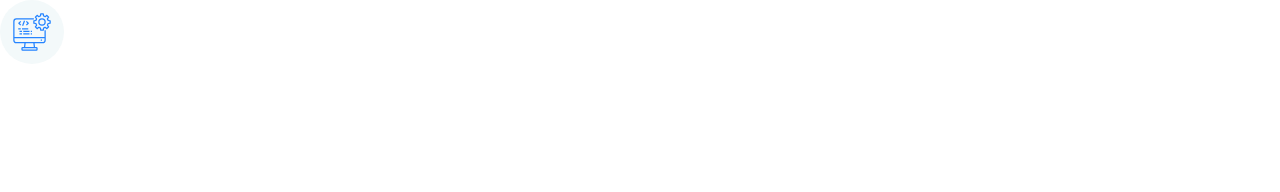
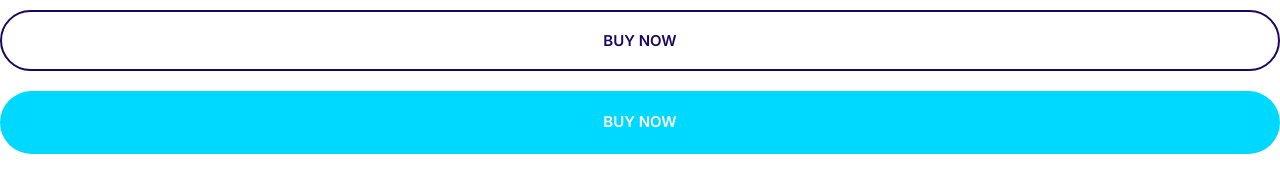
Before and after one commit to andyalpa/moshify-test, a plain HTML site: page index.html in a window 1280 px wide. Drawn offline with Linux system fonts and the light colour scheme.

Commit message:
Creating the buttons components.

```diff
--- a/css/styles.css
+++ b/css/styles.css
@@ -4,6 +4,10 @@
     --color-accent: #ff3400;
     --color-heading: #1b0760;
     --color-body: #918ca4;
+}
+
+*, *::after, *::before {
+    box-sizing: border-box;
 }
 
 
@@ -169,3 +173,67 @@ margin-right: 2rem;
     justify-content: center;
     align-items: center;
 }
+
+/* Buttons */
+.btn {
+border-radius: 40px;
+border: 0;
+cursor: pointer;
+font-size: 1.8rem;
+font-weight: 600;
+margin: 1rem 0;
+padding: 2rem 3rem;
+text-align: center;
+text-transform: uppercase;
+white-space: nowrap;
+}
+
+.btn--primary {
+background: var(--color-primary);
+color: white;
+}
+
+.btn--primary:hover {
+    background: #1176fa ;
+}
+
+.btn--secondary {
+    background: var(--color-secondary);
+    color: white;
+}
+
+.btn--secondary:hover {
+    background: #02acca;
+}
+
+.btn--accent {
+    background: var(--color-accent);
+    color: white;
+}
+
+.btn--accent:hover {
+    background: #bd2702;
+}
+
+.btn--block {
+    width: 100%;
+    display: inline-block;
+}
+
+.btn--outline {
+    background: white;
+    color: var(--color-heading);
+    border: 2px solid var(--color-heading);
+}
+
+.btn--outline:hover {
+    background: var(--color-heading);
+    color: white;
+}
+
+
+@media screen and (min-width: 1024px) {
+    .btn {
+        font-size: 1.5rem;
+    }
+    }
--- a/index.html
+++ b/index.html
@@ -14,10 +14,7 @@
     <link rel="stylesheet" href="/css/styles.css" />
   </head>
   <body>
-    <span class="icon-container">
-      <svg class="icon icon--primary">
-        <use xlink:href="images/sprite.svg#computer"></use>
-      </svg>
-    </span>
+    <button class="btn btn--outline btn--block">Buy Now</button>
+    <a href="" class="btn btn--secondary btn--block">Buy Now</a>
   </body>
 </html>
```
Also changed, not shown: components/buttons.html (added, +2 -0 lines).
